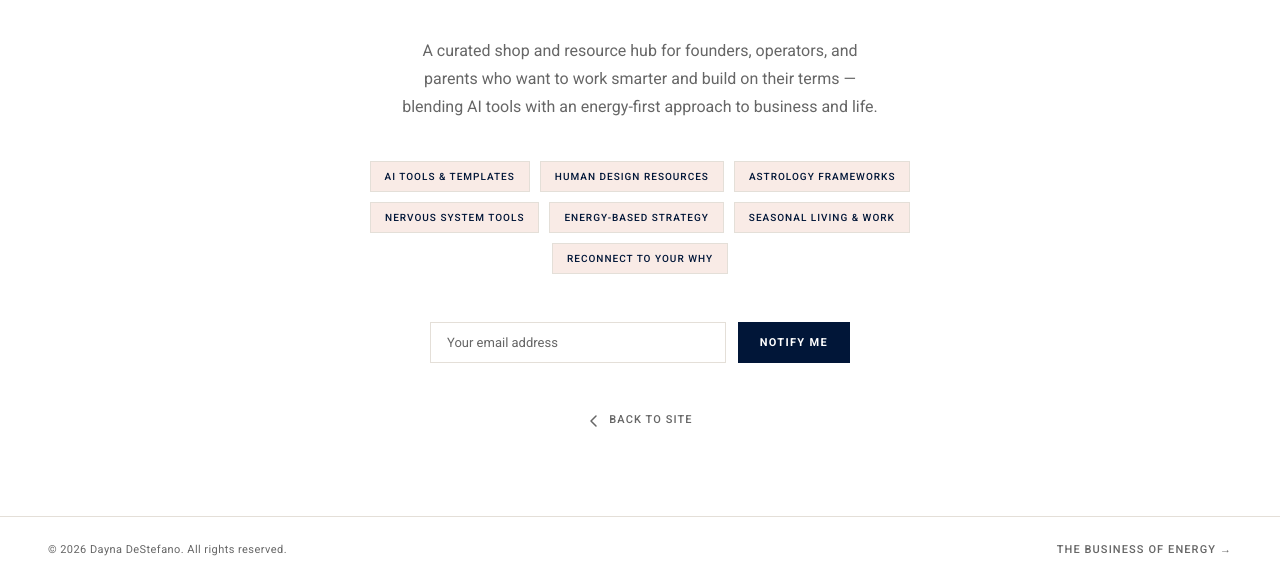
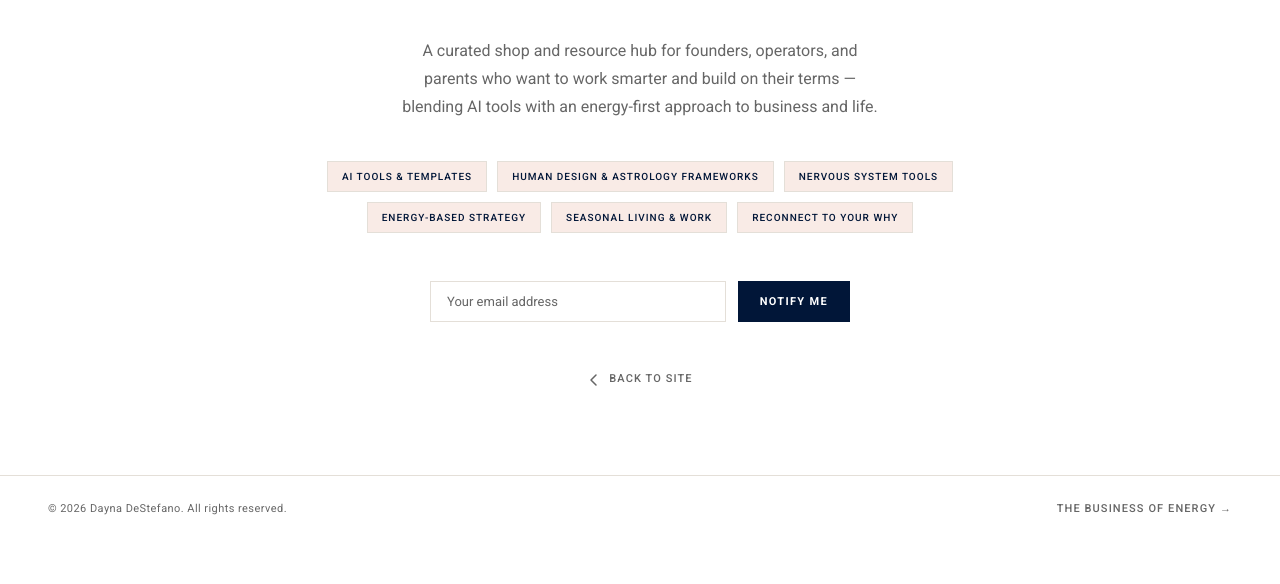
Before and after one commit to nickdestefano2905/dayna-destefano-website, a website: page resources.html in a window 1280 px wide. Shown: the part 297-881 px from the top of the page. After the commit the page ends 840 px from the top, so only its background shows below. Drawn offline with Linux system fonts and the light colour scheme.

Commit message:
Merge Human Design and Astrology into single tag
Co-Authored-By: Claude Sonnet 4.6 <noreply@anthropic.com>

```diff
--- a/resources.html
+++ b/resources.html
@@ -93,8 +93,7 @@ footer{padding:24px 48px;border-top:1px solid var(--rule);display:flex;align-ite
 
     <div class="teaser-tags">
       <span class="tag">AI Tools &amp; Templates</span>
-      <span class="tag">Human Design Resources</span>
-      <span class="tag">Astrology Frameworks</span>
+      <span class="tag">Human Design &amp; Astrology Frameworks</span>
       <span class="tag">Nervous System Tools</span>
       <span class="tag">Energy-Based Strategy</span>
       <span class="tag">Seasonal Living &amp; Work</span>
```
